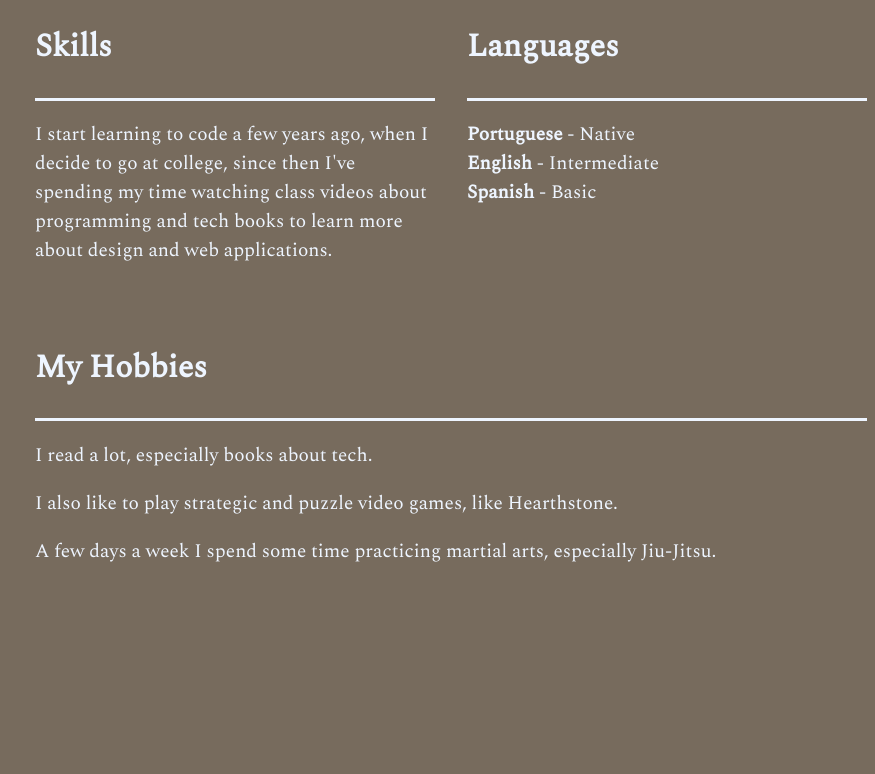
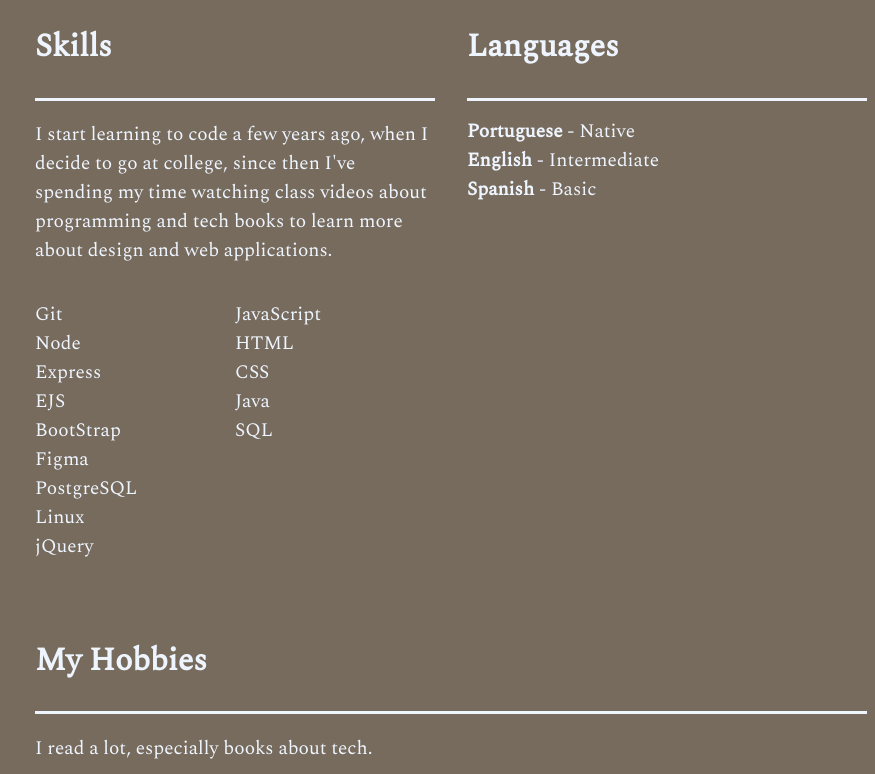
Before and after one commit to gabesone/cv, a plain HTML site: page index.html in a window 1280 px wide. Shown: the part 487-1261 px from the top of the page, 405-1280 px from the left. Before the commit the page ends 1072 px from the top, so only its background shows below. Drawn offline with nearby package versions, Linux system fonts and the light colour scheme.

Commit message:
Update few skills informations

```diff
--- a/index.html
+++ b/index.html
@@ -74,15 +74,45 @@
                 I start learning to code a few years ago, when I decide to go at college, since then I've spending
                 my time watching class videos about programming and tech books to learn more about design and web applications. <br>
             </p>
+            <div class="box-grid">
+                <div>
+                    <ul>
+                        <li>Git</li>
+                        <li>Node</li>
+                        <li>Express</li>
+                        <li>EJS</li>
+                        <li>BootStrap</li>
+                        <li>Figma</li>
+                        <li>PostgreSQL</li>
+                        <li>Linux</li>
+                        <li>jQuery</li>
+                    </ul>
+                </div>
+                <div>
+                    <ul>
+                        <li>JavaScript</li>
+                        <li>HTML</li>
+                        <li>CSS</li>
+                        <li>Java</li>
+                        <li>SQL</li>
+                    </ul>
+                </div>
+            </div>
         </div>
         <div class="item languages">
             <h2>Languages</h2>
             <hr />
-            <p>
+            <ul>
+                <li>
                 <strong>Portuguese</strong> - Native <br />
+                </li>
+                <li>
                 <strong>English</strong> - Intermediate <br />
+                </li>
+                <li>
                 <strong>Spanish</strong> - Basic <br />
-            </p>
+                </li>
+            </ul>
         </div>
         <div class="item hobbies">
             <h2>My Hobbies</h2>
--- a/style.css
+++ b/style.css
@@ -52,8 +52,16 @@ hr {
     background-color: #EEF5FF;
 }
 
-p {
+p, li {
     font-size: 1.2rem;
+}
+
+ul {
+    padding: 0;
+}
+
+li {
+    list-style: none;
 }
 
 a {
@@ -73,6 +81,12 @@ svg {
 
 svg:hover {
     height: 60px;
+}
+
+.box-grid {
+    display: grid;
+    grid-template-columns: 1fr 1fr;
+    grid-template-rows: 1fr;
 }
 
 @media (max-width: 576px) {
```
